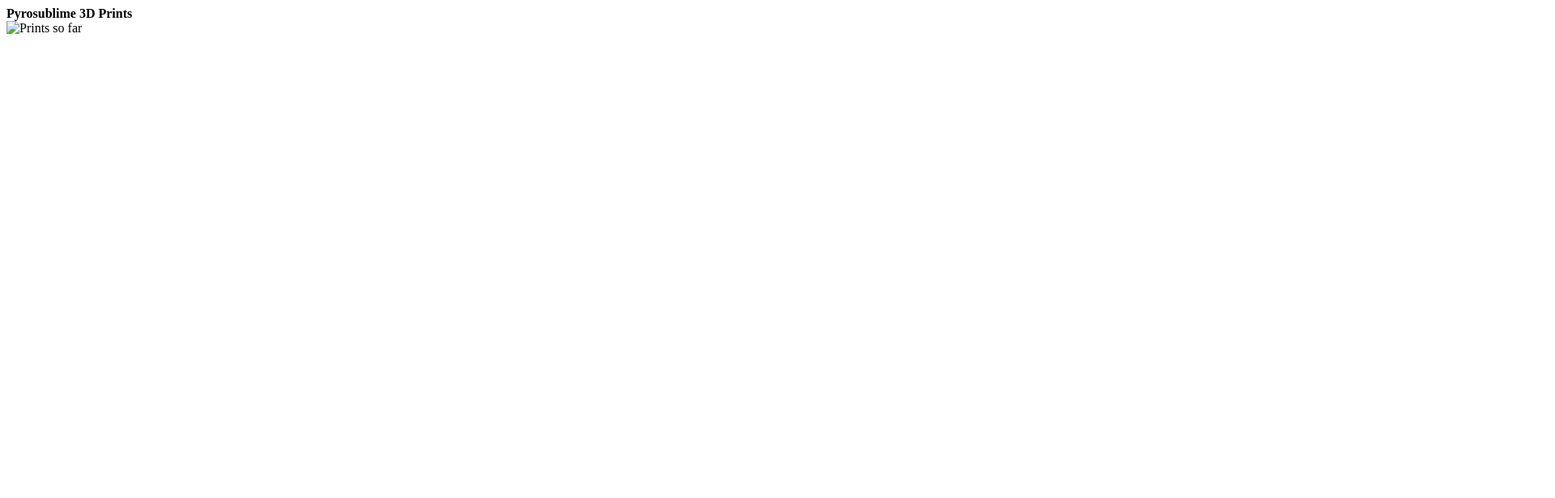
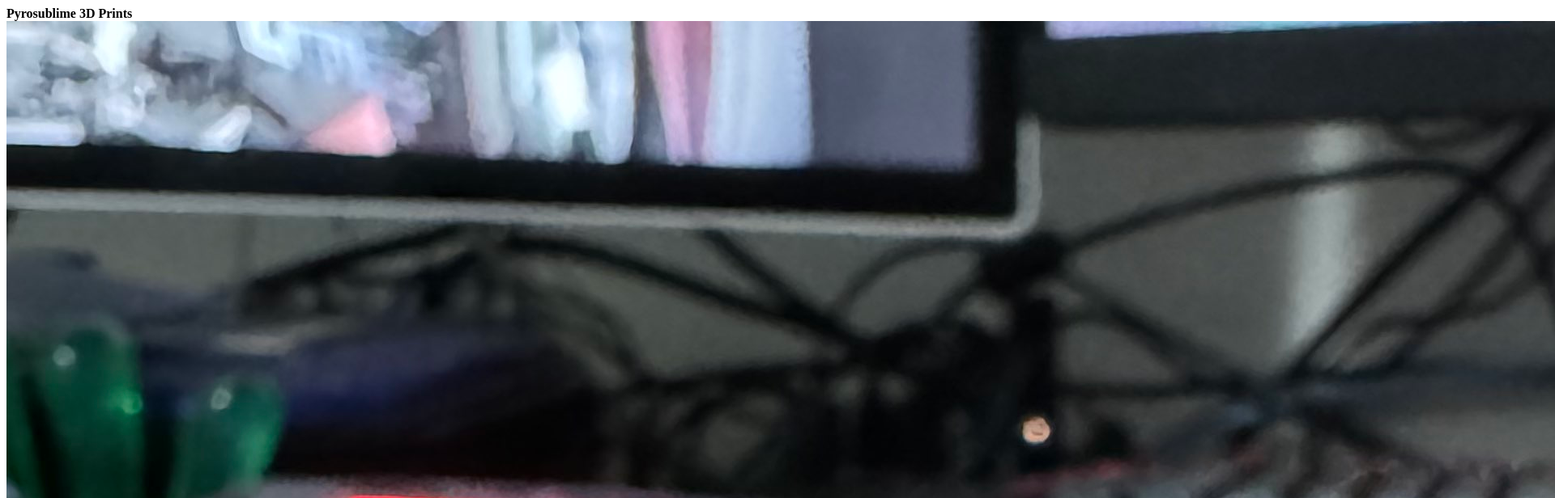
Before and after one commit to Pyrosublime/3D-Printing-Website, a plain HTML site: page index.html in a window 1280 px wide. Shown: the top 616 px of the page at 81% size, 1920 px wide, since content can reach past the window. Drawn offline with Linux system fonts and the light colour scheme.

Commit message:
added images

```diff
--- a/index.html
+++ b/index.html
@@ -7,6 +7,8 @@
 </head>
 <body>
     <b>Pyrosublime 3D Prints</b><br>
-    <img src="images" alt="Prints so far">
+    <img src="/images/Gold Benchy.jpg" alt="Gold Benchy">
+    <img src="/images/SipnRoll.jpg" alt="SipnRoll">
+
 </body>
 </html>
```
